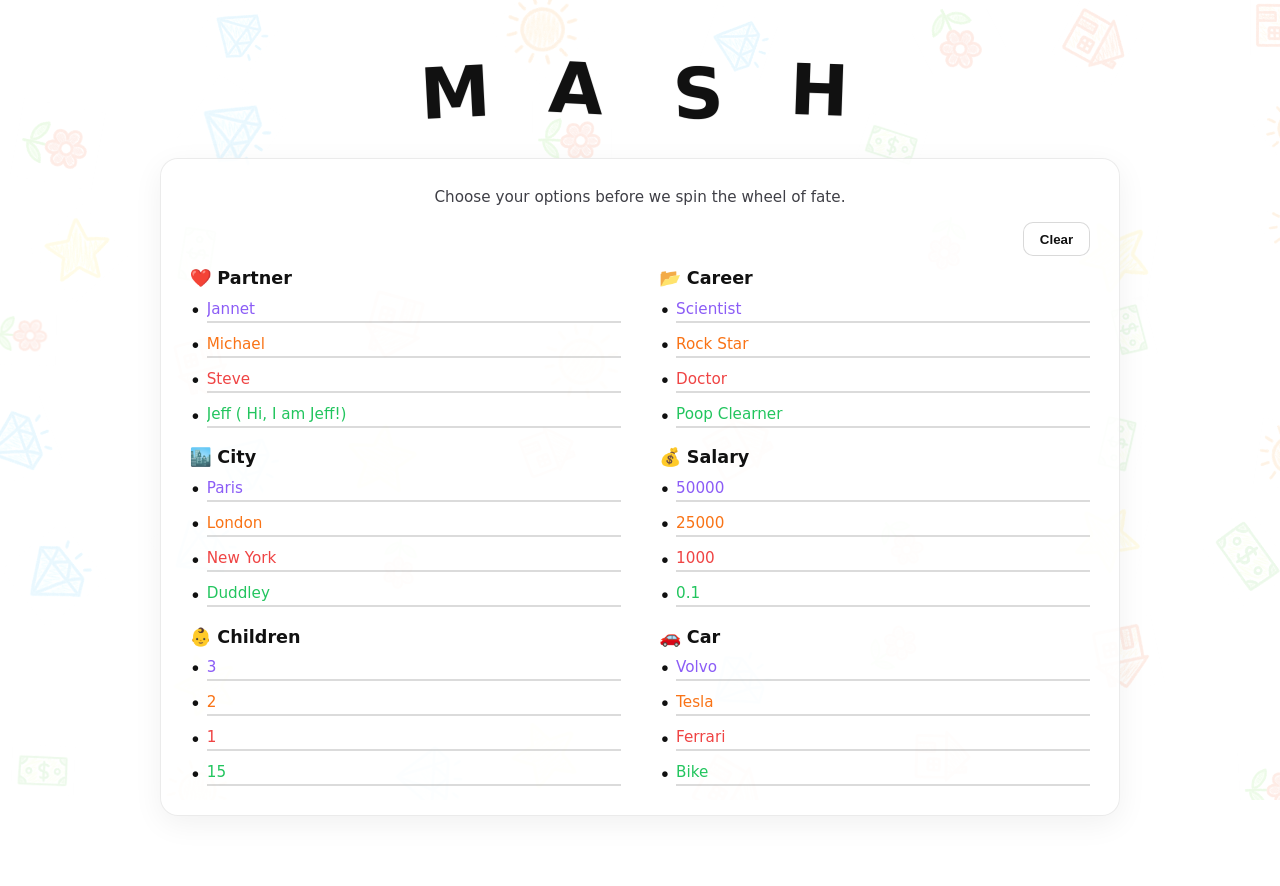
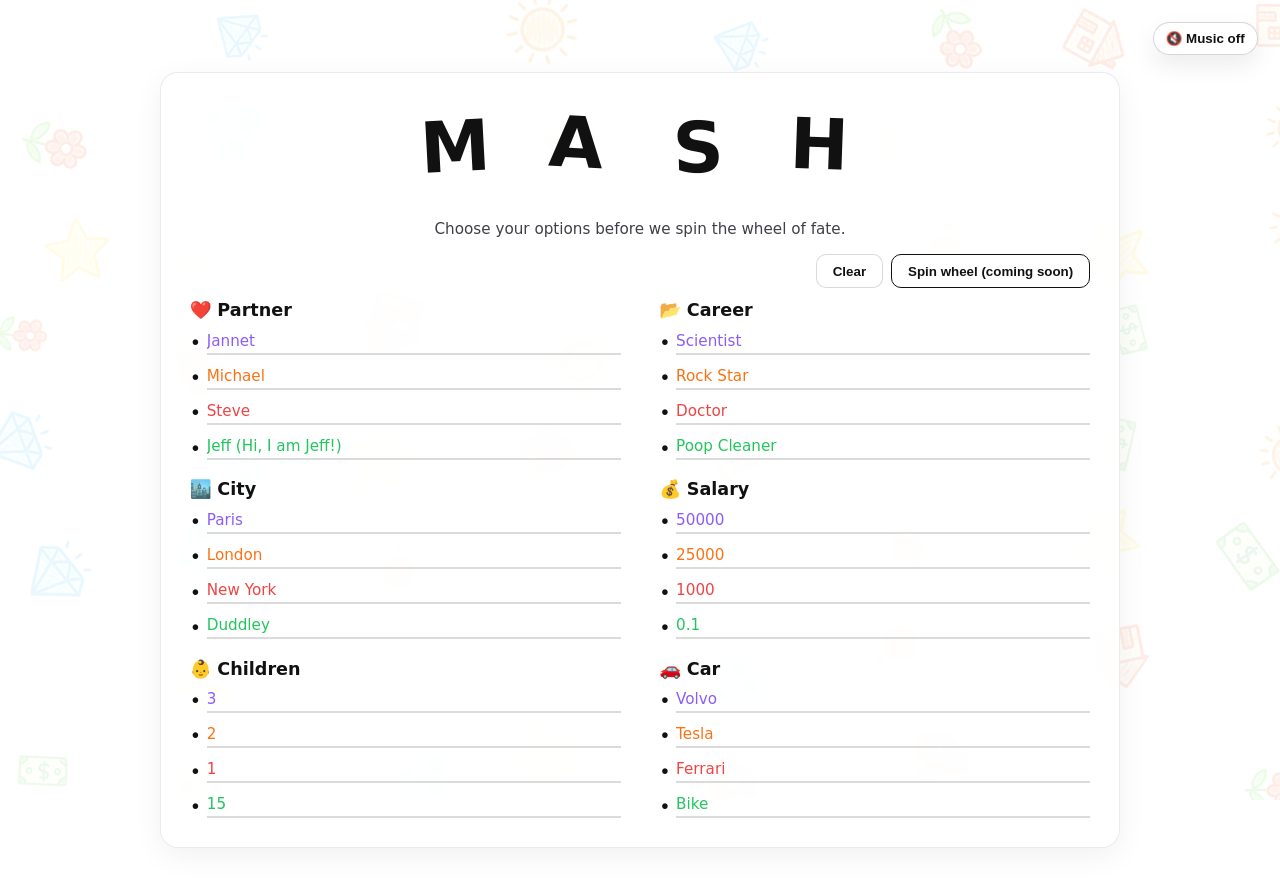
Before and after one commit to GabrielMeirinho/mash4gelt, a Vue app in the folder frontend/: page / in a window 1280 px wide. Both pictures are taken after a click on the button "Start". Shown: the top 886 px of the page. Before the commit the page ends 864 px from the top, so only its background shows below. Built offline with nearby package versions, Linux system fonts and the light colour scheme; the HTML template or start-up script is replaced by a standard one.

Commit message:
Adding songs to game entry and some effects to make it more cool

```diff
--- a/frontend/src/App.vue
+++ b/frontend/src/App.vue
@@ -1,6 +1,24 @@
 <script setup lang="ts">
-import { ref } from 'vue'
+import { computed, onBeforeUnmount, ref, watch } from 'vue'
 import WallpaperLayer from './components/WallpaperLayer.vue'
+import {
+  ENTRY_SOUND_URL,
+  LABEL_CLEAR,
+  LABEL_FORM_LEAD,
+  LABEL_MUSIC_OFF,
+  LABEL_MUSIC_ON,
+  LABEL_SPIN_PLACEHOLDER,
+  LABEL_START,
+  LETTERS,
+  LETTER_INTERVAL_MS,
+  categoryIcons,
+  defaultCategories
+} from './constants'
+import {
+  attachAudioUnlock,
+  createLoopingAudio,stopAudio,
+  type CleanupFn
+} from './utils/sound_utils'
 
 type Category = {
   key: string
@@ -9,58 +27,172 @@
 }
 
 const started = ref(false)
+const activeLetterIndex = ref(-1)
+let letterIntervalId: number | null = null
 
-const categoryIcons: Record<string, string> = {
-  partner: '❤️',
-  career: '📂',
-  city: '🏙️',
-  salary: '💰',
-  children: '👶',
-  car: '🚗'
+// Kick off the marquee animation loop for the intro letters.
+const startLetterCycle = () => {
+  stopLetterCycle()
+  activeLetterIndex.value = 0
+  letterIntervalId = window.setInterval(() => {
+    activeLetterIndex.value = (activeLetterIndex.value + 1) % LETTERS.length
+  }, LETTER_INTERVAL_MS)
 }
 
-const categories = ref<Category[]>([
-  { key: 'partner', label: 'Partner', options: ['Jannet', 'Michael', 'Steve', 'Jeff ( Hi, I am Jeff!)'] },
-  { key: 'career', label: 'Career', options: ['Scientist', 'Rock Star', 'Doctor', 'Poop Clearner'] },
-  { key: 'city', label: 'City', options: ['Paris', 'London', 'New York', 'Duddley'] },
-  { key: 'salary', label: 'Salary', options: ['50000', '25000', '1000', '0.1'] },
-  { key: 'children', label: 'Children', options: ['3', '2', '1', '15'] },
-  { key: 'car', label: 'Car', options: ['Volvo', 'Tesla', 'Ferrari', 'Bike'] }
-])
+// Halt the marquee loop and clear any active highlight.
+const stopLetterCycle = () => {
+  if (letterIntervalId !== null) {
+    window.clearInterval(letterIntervalId)
+    letterIntervalId = null
+  }
+  activeLetterIndex.value = -1
+}
 
-const start = () => {
+const entrySound = createLoopingAudio(ENTRY_SOUND_URL.href, 0.35)
+
+let audioUnlockCleanup: CleanupFn | null = null
+const musicEnabled = ref(false)
+const categories = ref<Category[]>(defaultCategories.map((cat) => ({ ...cat, options: [...cat.options] })))
+
+// Start the intro music; if autoplay is blocked the unlock handler will retry.
+const startEntrySound = async () => {
+  if (!musicEnabled.value) return
+  }
+
+const stopEntrySound = () => {
+  stopAudio(entrySound)
+  }
+
+// Attach first-gesture listeners to satisfy autoplay policies.
+const attachUnlock = () => {
+  if (audioUnlockCleanup) return
+  audioUnlockCleanup = attachAudioUnlock(() => {
+    if (!started.value) {
+      void startEntrySound()
+    }
+  })
+}
+
+const detachAudioUnlock = () => {
+  audioUnlockCleanup?.()
+  audioUnlockCleanup = null
+}
+
+// Toggle music on/off from the UI control.
+const toggleMusic = () => {
+  musicEnabled.value = !musicEnabled.value
+  if (musicEnabled.value) {
+    void startEntrySound()
+  } else {
+    stopEntrySound()
+  }
+}
+
+
+const allFilled = computed(() =>
+  categories.value.every((cat) => cat.options.every((opt) => opt.trim().length > 0))
+)
+
+// Flip into the main experience; stop intro effects.
+const start = async () => {
   started.value = true
 }
 
+// Reset all user-entered options back to blanks.
 const clearOptions = () => {
   categories.value = categories.value.map((cat) => ({
     ...cat,
     options: cat.options.map(() => '')
   }))
 }
+
+// Keep intro visuals/sound running until Start, then stop them.
+watch(
+  () => started.value,
+  (isStarted) => {
+    if (isStarted) {
+      stopLetterCycle()
+      detachAudioUnlock()
+    } else {
+      startLetterCycle()
+      void startEntrySound()
+      attachUnlock()
+    }
+  },
+  { immediate: true }
+)
+
+onBeforeUnmount(() => {
+  stopLetterCycle()
+  stopEntrySound()
+  detachAudioUnlock()
+})
 </script>
 
 <template>
   <WallpaperLayer />
   <main class="page">
-    <header class="hero">
-      <div class="title">
-        <span class="chip" data-testid="chip-M">M</span>
-        <span class="chip" data-testid="chip-A">A</span>
-        <span class="chip" data-testid="chip-S">S</span>
-        <span class="chip" data-testid="chip-H">H</span>
-      </div>
-    </header>
+    <button
+      class="music-toggle"
+      type="button"
+      :aria-pressed="musicEnabled"
+      @click="toggleMusic"
+    >
+      {{ musicEnabled ? LABEL_MUSIC_ON : LABEL_MUSIC_OFF }}
+    </button>
+
+    <Transition name="title-fade">
+      <header v-if="!started" class="hero">
+        <div class="title">
+          <span
+            v-for="(letter, idx) in LETTERS"
+            :key="letter"
+            class="chip"
+            :class="{ 'chip--active': idx === activeLetterIndex }"
+            :data-testid="`chip-${letter}`"
+          >
+            {{ letter }}
+          </span>
+        </div>
+      </header>
+    </Transition>
 
     <Transition name="fade">
-      <button v-if="!started" class="start" type="button" @click="start">Start</button>
+      <button
+        v-if="!started"
+        class="start"
+        type="button"
+        @pointerdown.prevent="startEntrySound"
+        @click="start"
+      >
+        {{ LABEL_START }}
+      </button>
     </Transition>
 
     <Transition name="grow">
       <section v-if="started" class="form-card">
-        <p class="form-lead">Choose your options before we spin the wheel of fate.</p>
+        <Transition name="title-slide">
+          <div v-if="started" class="form-title" aria-hidden="true">
+            <div class="title">
+              <span
+                v-for="letter in LETTERS"
+                :key="letter"
+                class="chip chip--inline"
+                :data-testid="`chip-inline-${letter}`"
+              >
+                {{ letter }}
+              </span>
+            </div>
+          </div>
+        </Transition>
+        <p class="form-lead">{{ LABEL_FORM_LEAD }}</p>
         <div class="form-actions">
-          <button class="ghost-button" type="button" @click="clearOptions">Clear</button>
+          <button class="ghost-button" type="button" @click="clearOptions">
+            {{ LABEL_CLEAR }}
+          </button>
+          <button class="ghost-button ghost-button--primary" type="button" :disabled="!allFilled">
+            {{ LABEL_SPIN_PLACEHOLDER }}
+          </button>
         </div>
         <form class="prompt-grid">
           <div v-for="cat in categories" :key="cat.key" class="prompt">
--- a/frontend/src/assets/main.css
+++ b/frontend/src/assets/main.css
@@ -22,6 +22,29 @@
   z-index: 1; /* sit above the wallpaper layer */
 }
 
+.music-toggle {
+  position: absolute;
+  top: clamp(0.8rem, 3vw, 1.4rem);
+  right: clamp(0.8rem, 3vw, 1.4rem);
+  display: inline-flex;
+  align-items: center;
+  gap: 0.35rem;
+  padding: 0.5rem 0.75rem;
+  border: 1px solid rgba(0, 0, 0, 0.16);
+  border-radius: 999px;
+  background: rgba(255, 255, 255, 0.9);
+  color: #111;
+  font-weight: 700;
+  cursor: pointer;
+  box-shadow: 0 10px 24px rgba(0, 0, 0, 0.08);
+}
+
+.music-toggle__hint {
+  font-weight: 500;
+  color: #6b7280;
+  font-size: 0.8rem;
+}
+
 .hero {
   text-align: center;
   display: grid;
@@ -33,7 +56,20 @@
   gap: clamp(0.75rem, 5vw, 2.2rem);
 }
 
+.form-title {
+  display: grid;
+  place-items: center;
+  margin-bottom: 2rem;
+}
+
+.form-title .chip {
+  opacity: 1;
+  color: #111;
+}
+
 .chip {
+  --chip-tilt: 0deg;
+  --chip-shift: 0px;
   display: inline-flex;
   align-items: center;
   justify-content: center;
@@ -43,34 +79,59 @@
   font-weight: 800;
   letter-spacing: 0.08em;
   color: var(--fg);
+  border-radius: 18px;
   border: none;
   background: transparent;
   box-shadow: none;
   transform-origin: center;
-  /* Layered shadows to fake a crayon texture */
+  transform: rotate(var(--chip-tilt)) translateY(var(--chip-shift));
+  opacity: 0.45;
+  transition:
+    transform 200ms ease,
+    opacity 200ms ease,
+    box-shadow 200ms ease,
+    background-color 200ms ease,
+    border-color 200ms ease;
+  text-shadow: none;
+  mix-blend-mode: normal;
+}
+
+.chip--active {
+  opacity: 1;
+  color: #111111;
+  background: transparent;
+  border-color: transparent;
+  box-shadow: none;
+  -webkit-text-stroke: 2px #ffd166;
   text-shadow:
-    0.5px 0.5px 0 rgba(0, 0, 0, 0.08),
-    -0.5px 0.6px 0 rgba(0, 0, 0, 0.08),
-    0.7px -0.2px 0 rgba(0, 0, 0, 0.06),
-    -0.6px -0.4px 0 rgba(0, 0, 0, 0.06);
-  mix-blend-mode: multiply;
+    0 0 10px rgba(255, 193, 7, 0.6),
+    0 0 18px rgba(255, 193, 7, 0.8);
+  transform: rotate(var(--chip-tilt)) translateY(var(--chip-shift)) scale(1.08);
 }
 
 /* Slight tilt per letter to keep the header feeling hand-drawn */
 .title .chip:nth-child(1) {
-  transform: rotate(-3deg) translateY(2px);
+  --chip-tilt: -3deg;
+  --chip-shift: 2px;
 }
 
 .title .chip:nth-child(2) {
-  transform: rotate(3deg) translateY(-2px);
+  --chip-tilt: 3deg;
+  --chip-shift: -2px;
 }
 
 .title .chip:nth-child(3) {
-  transform: rotate(-2deg) translateY(3px);
+  --chip-tilt: -2deg;
+  --chip-shift: 3px;
 }
 
 .title .chip:nth-child(4) {
-  transform: rotate(2deg);
+  --chip-tilt: 2deg;
+}
+
+.chip--inline {
+  --chip-tilt: 0deg;
+  --chip-shift: 0px;
 }
 
 .tagline {
@@ -80,14 +141,14 @@
 
 .start {
   justify-self: center;
-  padding: clamp(0.7rem, 2vw, 0.9rem) clamp(1.1rem, 3vw, 1.8rem);
+  padding: clamp(0.7rem, 2vw, 0.9rem) clamp(2.1rem, 3vw, 1.8rem);
   border-radius: 999px;
   border: 2px solid var(--accent);
   background: transparent;
   color: var(--accent);
   font-weight: 700;
   cursor: pointer;
-  transition: transform 0.15s ease, box-shadow 0.15s ease;
+  transition: transform 1s ease, box-shadow 0.15s ease;
 }
 
 .start:hover {
@@ -138,6 +199,27 @@
 
 .ghost-button:active {
   transform: translateY(0);
+}
+
+.ghost-button--primary {
+  margin-left: 0.5rem;
+  border-color: #111;
+  color: #111;
+  display: inline-flex;
+  align-items: center;
+  gap: 0.5rem;
+}
+
+.ghost-button:disabled {
+  opacity: 0.5;
+  cursor: not-allowed;
+  transform: none;
+  box-shadow: none;
+}
+
+.spiral-icon {
+  width: 32px;
+  height: 32px;
 }
 
 .prompt-grid {
@@ -236,3 +318,21 @@
   opacity: 0;
   transform: translateY(8px) scale(0.98);
 }
+
+.title-fade-leave-active {
+  transition: opacity 200ms ease, transform 200ms ease;
+}
+
+.title-fade-leave-to {
+  opacity: 0;
+  transform: translateY(-12px);
+}
+
+.title-slide-enter-active {
+  transition: opacity 260ms ease, transform 260ms ease;
+}
+
+.title-slide-enter-from {
+  opacity: 0;
+  transform: translateY(-18px);
+}
--- /dev/null
+++ b/frontend/src/constants.ts
@@ -0,0 +1,38 @@
+// All the fixed bits of the MASH UI live here so the main view stays tidy.
+
+// Order of the marquee letters that animate on the intro screen.
+export const LETTERS = ['M', 'A', 'S', 'H'] as const
+
+// Interval (ms) between each letter lighting up.
+export const LETTER_INTERVAL_MS = 500
+
+// Emoji-esque icons for each category in the form.
+export const categoryIcons: Record<string, string> = {
+  partner: '❤️',
+  career: '📂',
+  city: '🏙️',
+  salary: '💰',
+  children: '👶',
+  car: '🚗'
+}
+
+// Default options shown on first load.
+export const defaultCategories = [
+  { key: 'partner', label: 'Partner', options: ['Jannet', 'Michael', 'Steve', 'Jeff (Hi, I am Jeff!)'] },
+  { key: 'career', label: 'Career', options: ['Scientist', 'Rock Star', 'Doctor', 'Poop Cleaner'] },
+  { key: 'city', label: 'City', options: ['Paris', 'London', 'New York', 'Duddley'] },
+  { key: 'salary', label: 'Salary', options: ['50000', '25000', '1000', '0.1'] },
+  { key: 'children', label: 'Children', options: ['3', '2', '1', '15'] },
+  { key: 'car', label: 'Car', options: ['Volvo', 'Tesla', 'Ferrari', 'Bike'] }
+] as const
+
+// Entry music track (bundled wav) that loops during the intro.
+export const ENTRY_SOUND_URL = new URL('./sounds/beep_box_entry.wav', import.meta.url)
+
+// UI copy
+export const LABEL_MUSIC_ON = '🔊 Music on'
+export const LABEL_MUSIC_OFF = '🔇 Music off'
+export const LABEL_START = 'Start'
+export const LABEL_FORM_LEAD = 'Choose your options before we spin the wheel of fate.'
+export const LABEL_CLEAR = 'Clear'
+export const LABEL_SPIN_PLACEHOLDER = 'Spin wheel (coming soon)'
--- /dev/null
+++ b/frontend/src/utils/sound_utils.ts
@@ -0,0 +1,47 @@
+// Shared helpers to manage a looping audio clip with polite autoplay handling.
+
+export type CleanupFn = () => void
+
+// Create a simple audio element for a bundled asset.
+export const createLoopingAudio = (src: string, volume = 0.35) => {
+  const audio = new Audio(src)
+  audio.volume = volume
+  audio.loop = true
+  return audio
+}
+
+// Try to start playback if enabled; returns true when playing, false otherwise.
+export const playAudio = async (audio: HTMLAudioElement, enabled: boolean) => {
+  if (!enabled) return false
+  try {
+    if (audio.paused) {
+      audio.currentTime = 0
+    }
+    await audio.play()
+    return true
+  } catch {
+    return false
+  }
+}
+
+// Stop playback and reset position.
+export const stopAudio = (audio: HTMLAudioElement) => {
+  audio.pause()
+  audio.currentTime = 0
+}
+
+// Install a first-gesture handler to satisfy autoplay restrictions.
+export const attachAudioUnlock = (startFn: () => void): CleanupFn | null => {
+  if (typeof window === 'undefined') return null
+  const handler = () => {
+    void startFn()
+  }
+  window.addEventListener('pointerdown', handler)
+  window.addEventListener('touchstart', handler)
+  window.addEventListener('keydown', handler)
+  return () => {
+    window.removeEventListener('pointerdown', handler)
+    window.removeEventListener('touchstart', handler)
+    window.removeEventListener('keydown', handler)
+  }
+}
```
Also changed, not shown: 2 other files (tests, documents, lock files or other folders).
